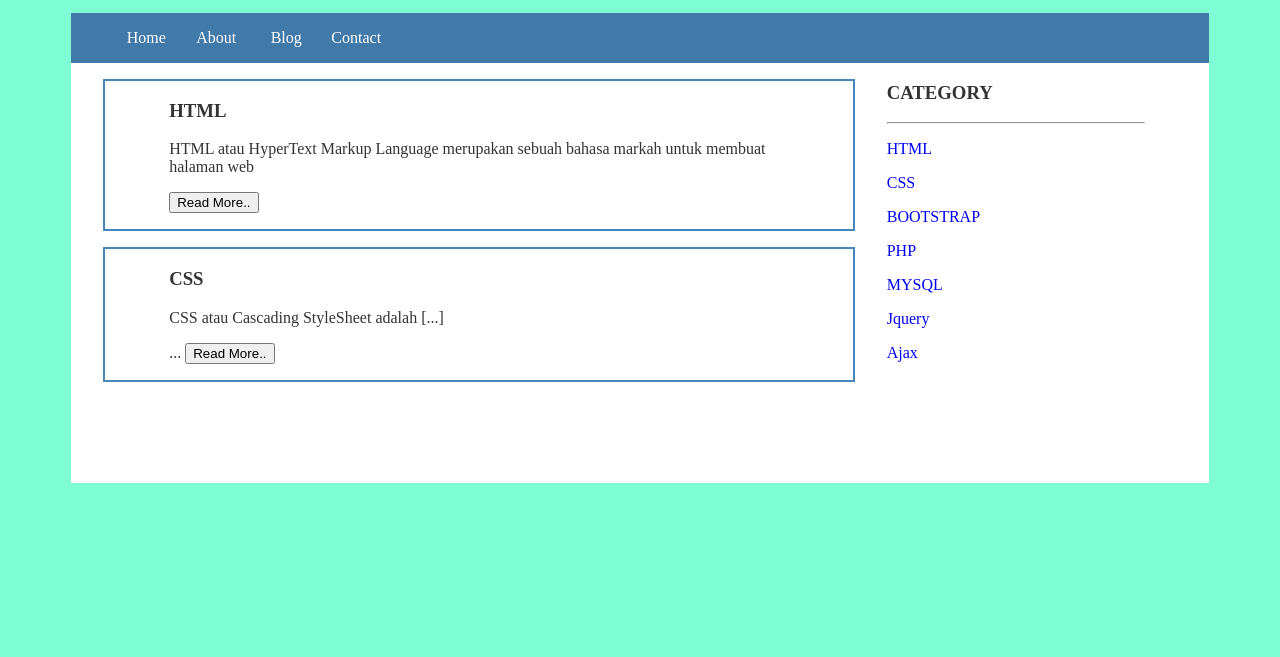
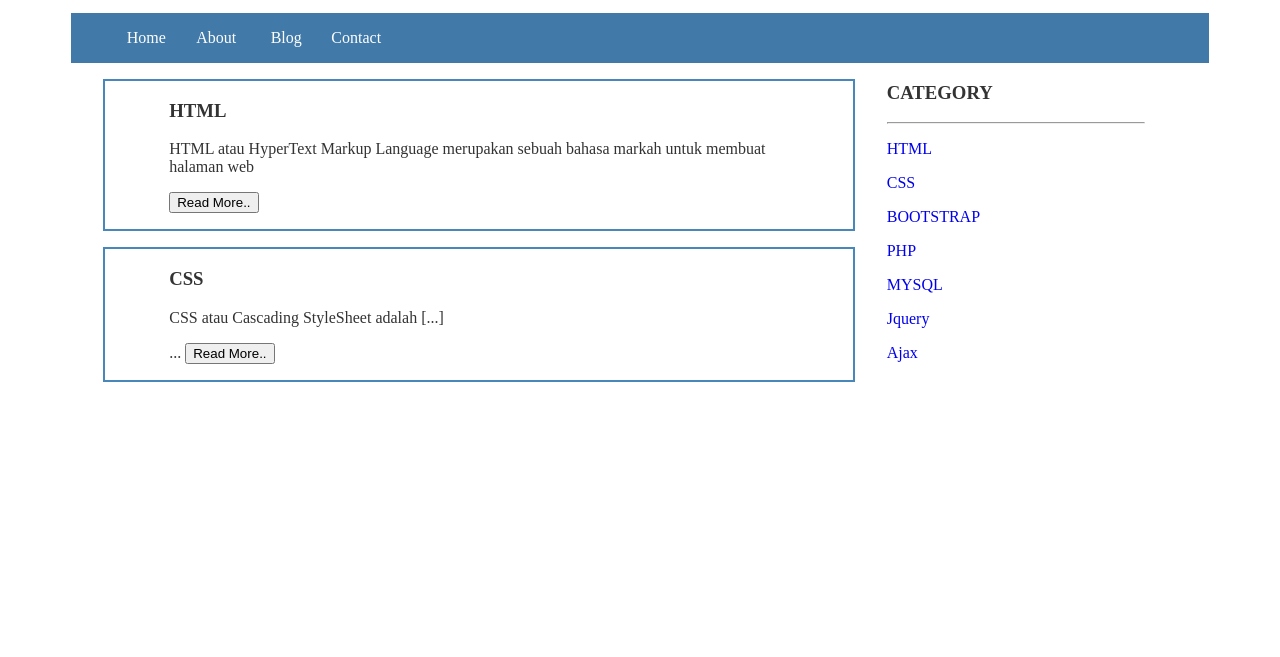
Before and after one commit to winisious/G-s, a plain HTML site: page index.html in a window 1280 px wide. Shown: the part 143-800 px from the top of the page. Drawn offline with Linux system fonts and the light colour scheme.

Commit message:
Update index.html

```diff
--- a/index.html
+++ b/index.html
@@ -4,7 +4,7 @@
       <title>G's</title>
       <link rel="stylesheet" href="style.css">
   </head>
-  <body bgcolor=7fffd4>
+  <body>
     <div class="header">
        <div class="jarak">
         <h2>Belajar Membuat Website dengan HTML , CSS dan Layout</h2>
```
